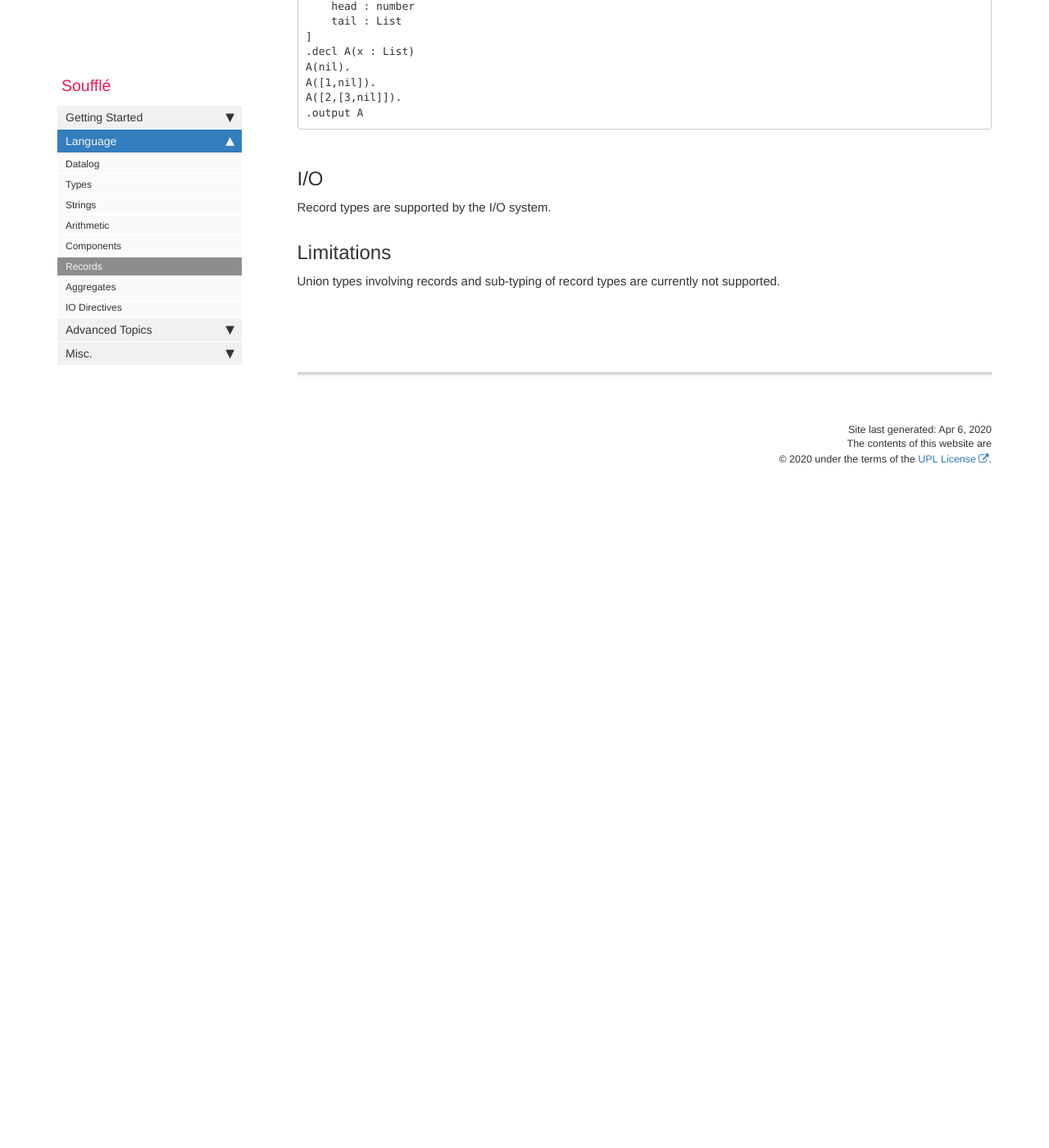
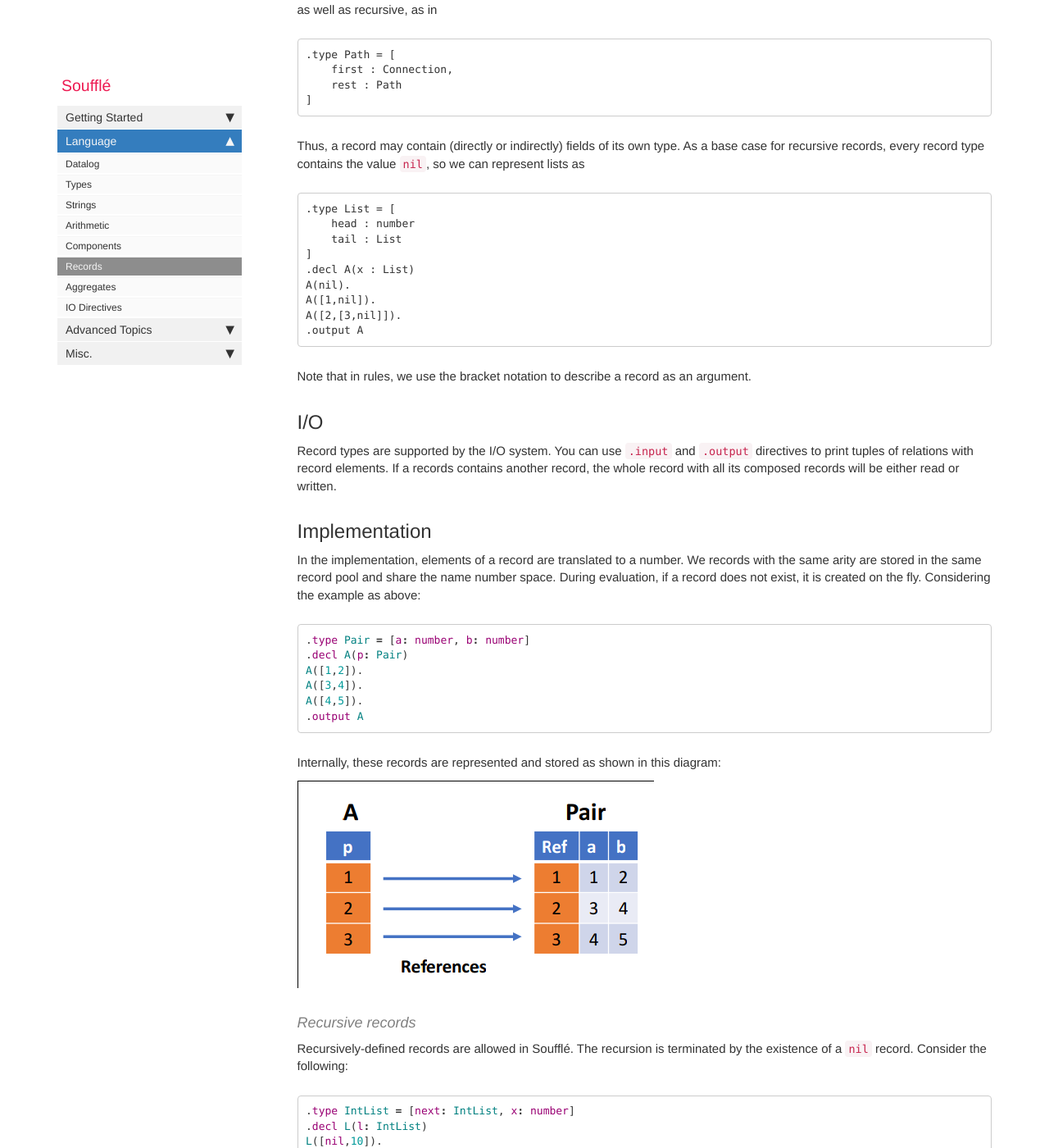
Before and after one commit to souffle-lang/souffle-lang.github.io, a Jekyll site: the page built from pages/docs/records.md, in a window 1280 px wide and 1400 px high, scrolled down 1052 px. Shown: the whole window at 82% size. Built offline with Jekyll 4.4.1, drawn with Linux system fonts in a browser that asks for light colours; comment, search, counter and statistics services are not loaded; before the commit the page ends 1682 px from its top, so only the background shows below that; some of the changed text lies outside the part shown.

Commit message:
Update records.md

````diff
--- a/pages/docs/records.md
+++ b/pages/docs/records.md
@@ -7,7 +7,15 @@ folder: docs
 
 # Record Types
 
-Record types are combining several values into a structured value similar to a `struct` in C. In logical languages it is also known as a functor term or a constructor in functional languages. Record types permit to hold complex data in tuples of relations. A record type may rely on other record types and allow recursive type declarations.
+In classical Datalog, a relation is a two-dimensional data-structure consisting of a set of rows and fixed number of columns.
+With a large code-base and/or a complex problem, it is convenient having more complex data-structures such as linked lists, trees, etc.
+Souffle provides such an abstraction, in form of records.  The intuition of records is similar to Pascal/C.
+The syntax of a record-type definition is as follows:
+```prolog
+.type <name> = [ <name_1>: <type_1>, ..., <name_k>: <type_k> ]
+```
+
+Record types are combining several values into a structured value similar to a `struct` in C or a record in Pascal. In logical languages it is also known as a functor/term; and a constructor in functional languages. Record types permit to hold complex data in tuple elements. A record type may rely on other record types and allow recursive type declarations.
 
 An example record definition is given by
 ```
@@ -42,11 +50,46 @@ A([1,nil]).
 A([2,[3,nil]]).
 .output A
 ```
+Note that in rules, we use the bracket notation to describe a record as an argument.
 
 ## I/O
 
-Record types are supported by the I/O system.
+Record types are supported by the I/O system. You can use ```.input``` and ```.output``` directives
+to print tuples of relations with record elements. If a records contains another record,
+the whole record with all its composed records will be either read or written.
+
+## Implementation
+In the implementation, elements of a record are translated to a number.
+We records with the same arity are stored in the same record pool and
+share the name number space.  During evaluation, if a record does not exist,
+it is created on the fly. Considering the example as above:
+```prolog
+.type Pair = [a: number, b: number]
+.decl A(p: Pair)
+A([1,2]).
+A([3,4]).
+A([4,5]).
+.output A
+```
+Internally, these records are represented and stored as shown in this diagram:
+<img src="img/record_table.png" alt="Record table example">
+
+#### Recursive records
+Recursively-defined records are allowed in Soufflé.
+The recursion is terminated by the existence of a ``nil`` record.
+Consider the following:
+```prolog
+.type IntList = [next: IntList, x: number]
+.decl L(l: IntList)
+L([nil,10]).
+L([r1,x+10]) :- L(r1), r1=[r2,x], x < 30.
+.decl Flatten(x: number)
+Flatten(x) :- L([_,x]).
+.output Flatten
+```
+Here, an ``IntList`` contains a reference to the next element, which is an ``IntList`` itself.
+Internally, this is represented as follows:
+<img src="img/record_recursive.png" alt="Record table with recursion example">
 
 ## Limitations
-
-Union types involving records and sub-typing of record types are currently not supported.
+In the current verion,  union types involving records and sub-typing of record types are currently not supported.
````
